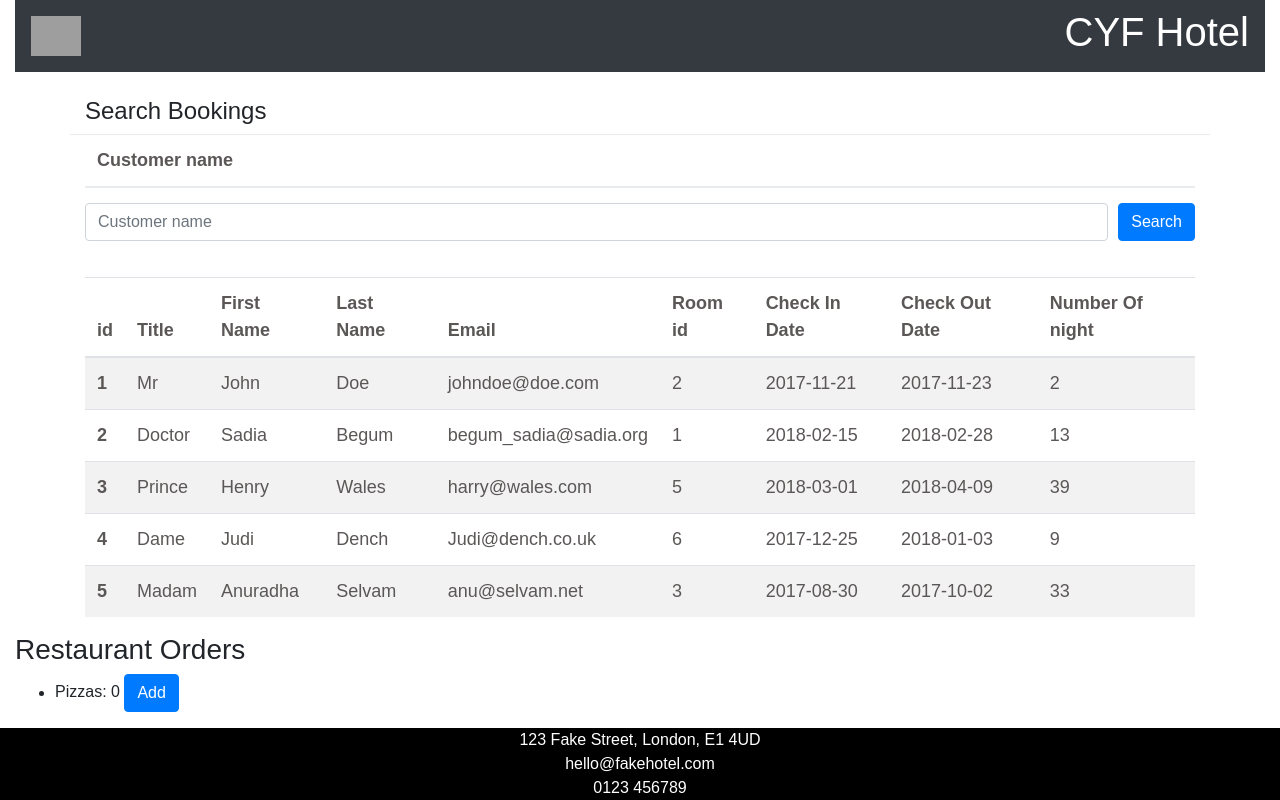
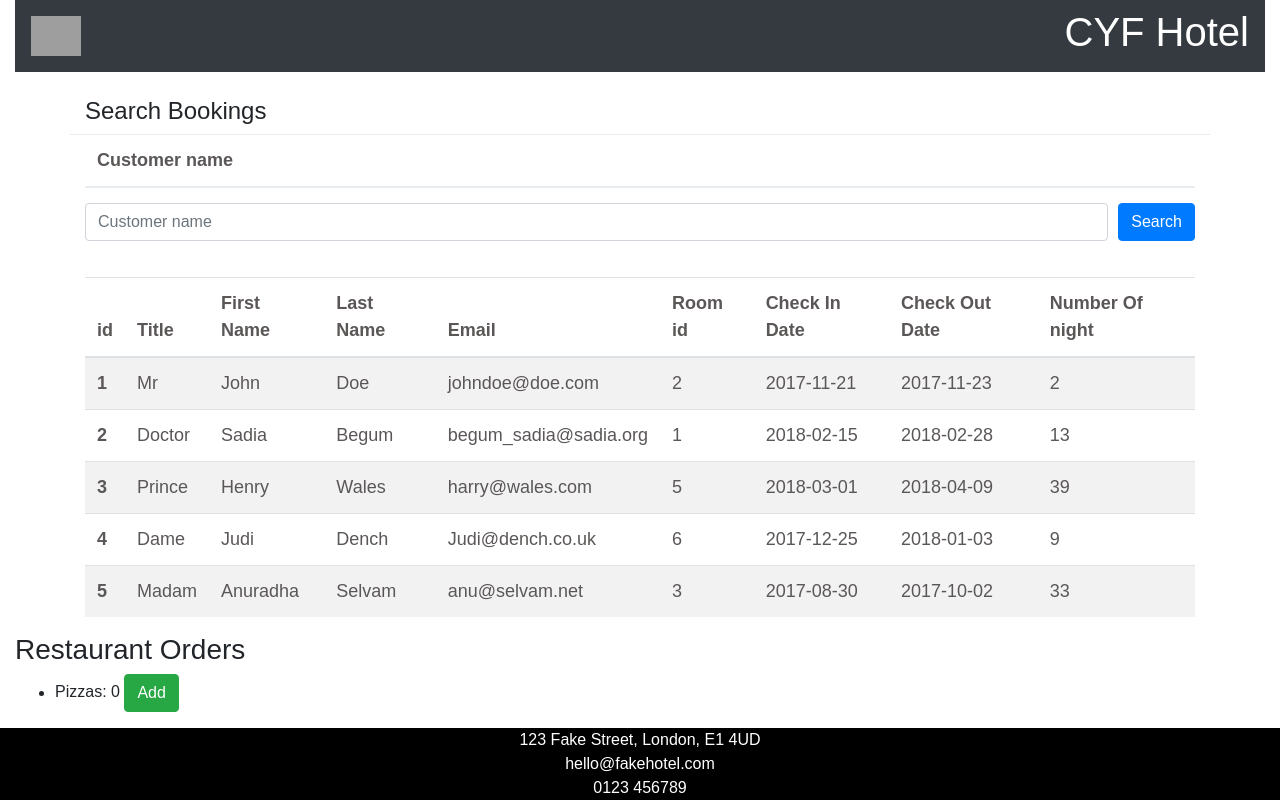
Before and after one commit to youssef910/cyf-hotel-react-app, a React (Create React App) app: page / in a window 1280 px wide. Shown: the top 800 px of the page. Built offline with nearby package versions, Linux system fonts and the light colour scheme; grey boxes are pictures that could not be loaded.

Commit message:
adding  to order in restuarant

```diff
--- a/src/Restaurant.js
+++ b/src/Restaurant.js
@@ -1,13 +1,20 @@
-import React from "react";
+import React, { useState } from "react";
+import RestaurantButton from "./RestaurantButton";
 
 const Restaurant = () => {
-  const pizzas = 0;
+  const initialState = 0;
+  const [order, setOrder] = useState(initialState);
+  const orderOne = () => {
+    setOrder(currentOrder => currentOrder + 1);
+  };
+
   return (
     <div>
       <h3>Restaurant Orders</h3>
       <ul>
         <li>
-          Pizzas: {pizzas} <button className="btn btn-primary">Add</button>
+          Pizzas: {order}{" "}
+          <RestaurantButton name="Add" clickToAddToOrder={orderOne} />
         </li>
       </ul>
     </div>
```
